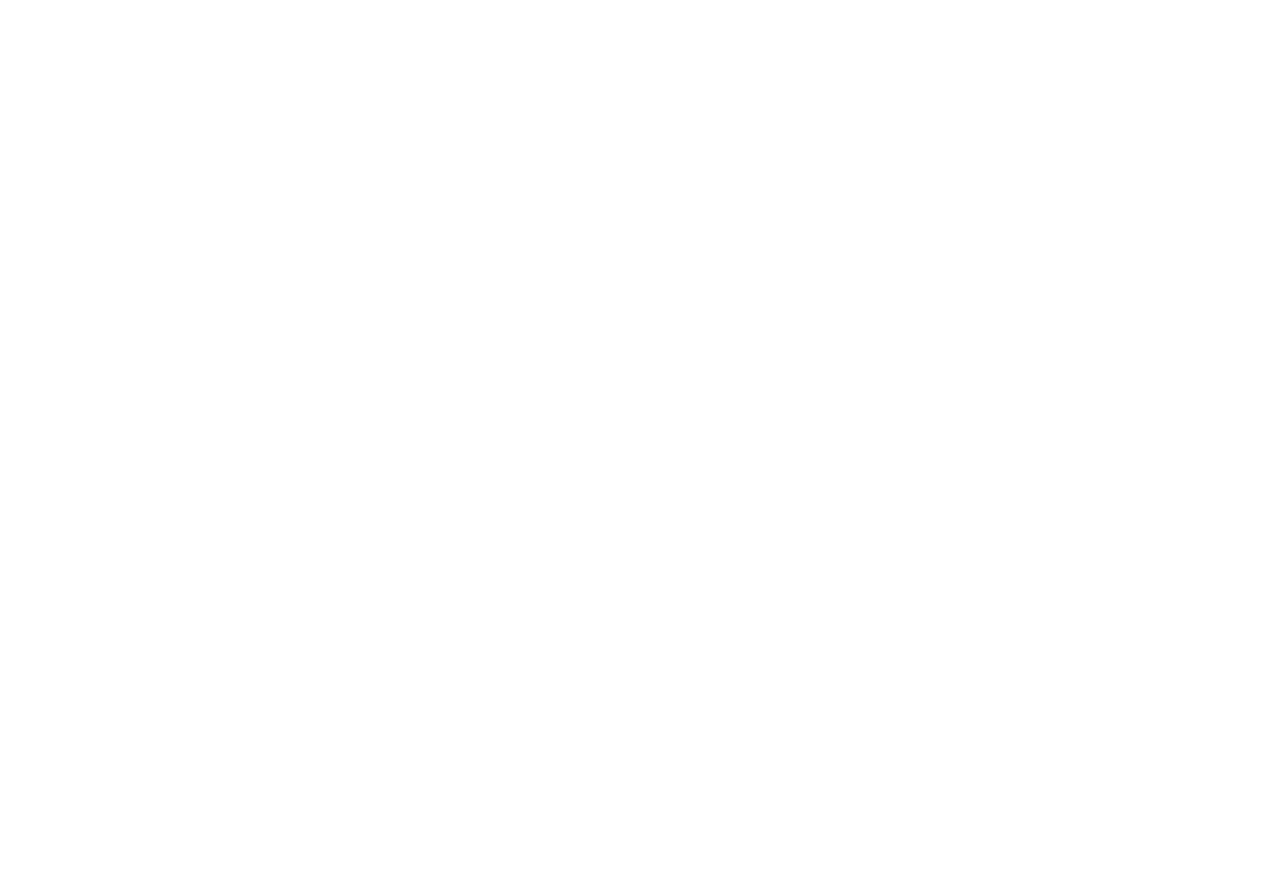
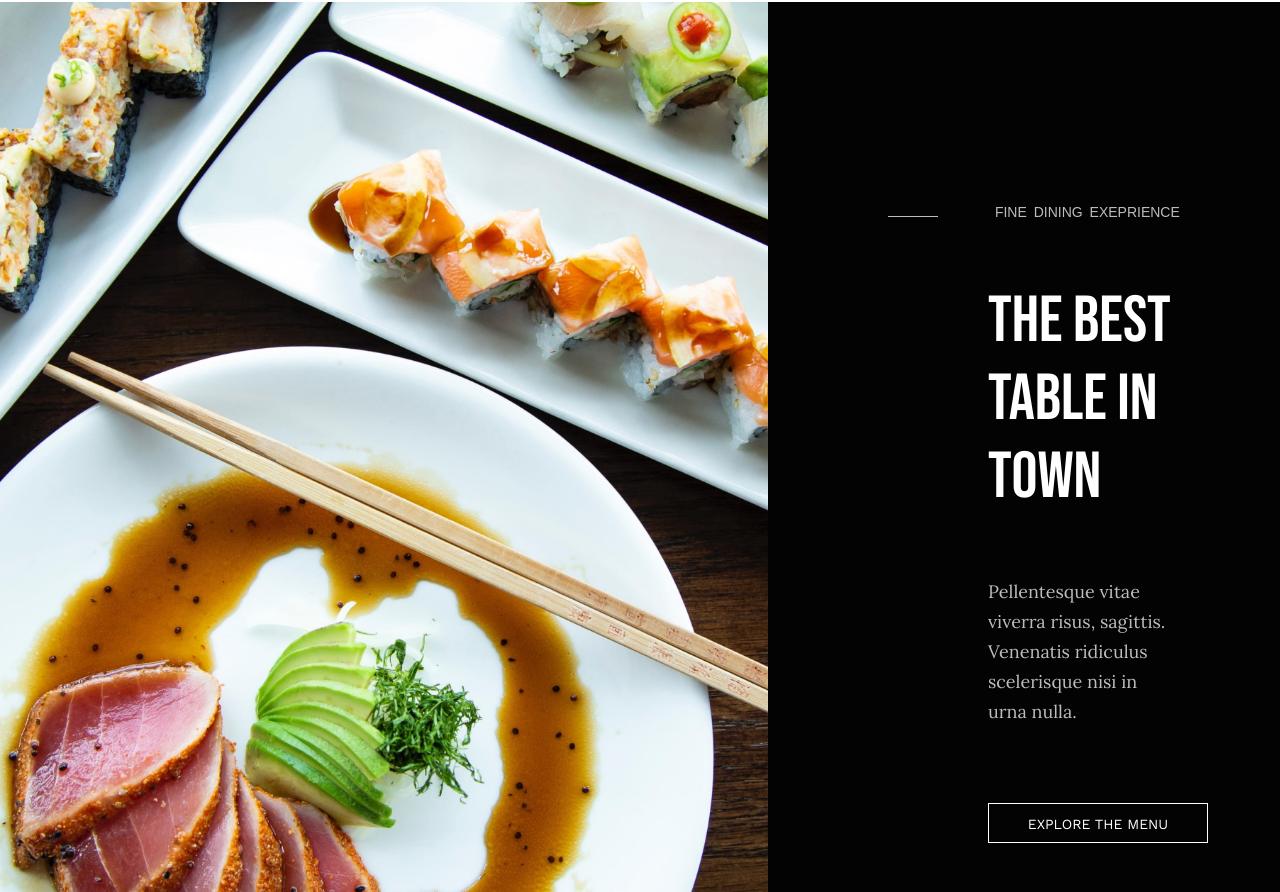
Before and after one commit to elepot87/proj-html-vuejs, a Vue app: page / in a window 1280 px wide. Shown: the part 3733-4625 px from the top of the page. Before the commit the page ends 3586 px from the top, so only its background shows below. Built offline with nearby package versions, Linux system fonts and the light colour scheme.

Commit message:
aggiunta sezione 3 nel main

```diff
--- a/src/components/Main.vue
+++ b/src/components/Main.vue
@@ -1,5 +1,6 @@
 <template>
   <main>
+    <!-- Section 1 Messaggio chef -->
     <section class="message-chef d-flex">
       <div class="left col-6">
         <div class="text1">
@@ -34,6 +35,7 @@
         </div>
       </div>
     </section>
+    <!-- Section 2 Features -->
     <section class="features d-flex px-200">
       <div class="col-left text-center">
         <img :src="require(`@/assets/images/sushi-1.png`)" alt="icona sushi" />
@@ -69,6 +71,25 @@
         <button class="button-secondary">learn more about us</button>
       </div>
     </section>
+    <!-- Section 3 Immagine+CTA-->
+    <section class="image-cta d-flex">
+      <div class="image-cta-left"></div>
+      <div class="image-cta-right">
+        <div class="container-subtitle d-flex align-items-center">
+          <div class="subtitle">
+            <span> fine dining exeprience </span>
+          </div>
+        </div>
+        <div class="container-text">
+          <h1>the best table in town</h1>
+          <p>
+            Pellentesque vitae viverra risus, sagittis. Venenatis ridiculus
+            scelerisque nisi in urna nulla.
+          </p>
+          <button class="button-main">explore the menu</button>
+        </div>
+      </div>
+    </section>
   </main>
 </template>
 
--- a/src/styles/main.scss
+++ b/src/styles/main.scss
@@ -2,7 +2,7 @@
 @import "@/styles/variables";
 
 main {
-  // Section 1
+  // Section 1 Message Chef
   .message-chef {
     padding: 200px 290px 150px;
     .left {
@@ -53,7 +53,7 @@
       }
     }
   }
-  //   Section 2
+  //   Section 2 Features
   .features {
     .col-left,
     .col-center,
@@ -78,4 +78,62 @@
       margin: 30px 0;
     }
   }
+  //   Section 3 Image + CTA
+  .image-cta {
+    margin-top: 150px;
+    width: 100%;
+    height: 890px;
+    .image-cta-left {
+      width: 60%;
+      background-image: url(../assets/images/slider32x.jpg);
+      background-position: center top;
+      background-repeat: no-repeat;
+      background-size: cover;
+      height: 100%;
+    }
+    .image-cta-right {
+      width: 40%;
+      background-color: $primary-color;
+      padding-left: 120px;
+      padding-right: 80px;
+      .container-subtitle {
+        margin-top: 200px;
+        .subtitle {
+          color: $third-color;
+          text-transform: uppercase;
+          font-size: 14px;
+          word-spacing: 3px;
+        }
+        .subtitle::before {
+          content: "";
+          width: 50px;
+          background-color: $third-color;
+          height: 1px;
+          display: inline-block;
+          margin-right: 50px;
+        }
+      }
+      .container-text {
+        margin-left: 100px;
+        width: 60%;
+        h1 {
+          font-family: $hero-font-title;
+          color: $secondary-color;
+          margin-top: 60px;
+          font-size: $title-section;
+        }
+        p {
+          margin-top: 60px;
+          color: $third-color;
+          font-family: $primary-font;
+          font-size: 18px;
+          line-height: 30px;
+        }
+
+        .button-main {
+          margin-top: 60px;
+        }
+      }
+    }
+  }
 }
--- a/src/styles/variables.scss
+++ b/src/styles/variables.scss
@@ -19,3 +19,4 @@
 $title-section-big: 75px;
 $icon-title: 30px;
 $icon-text: 17px;
+$title-section: 65px;
```
